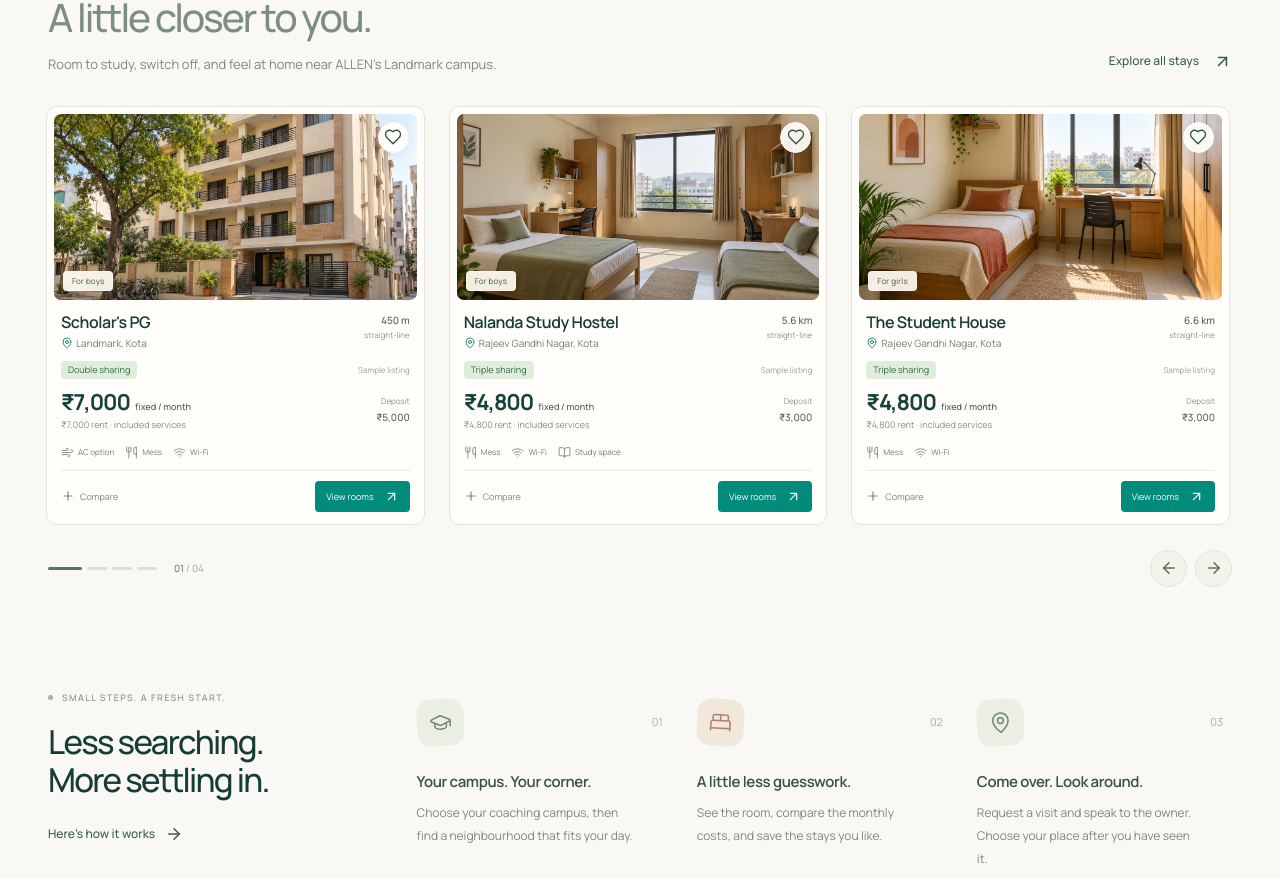
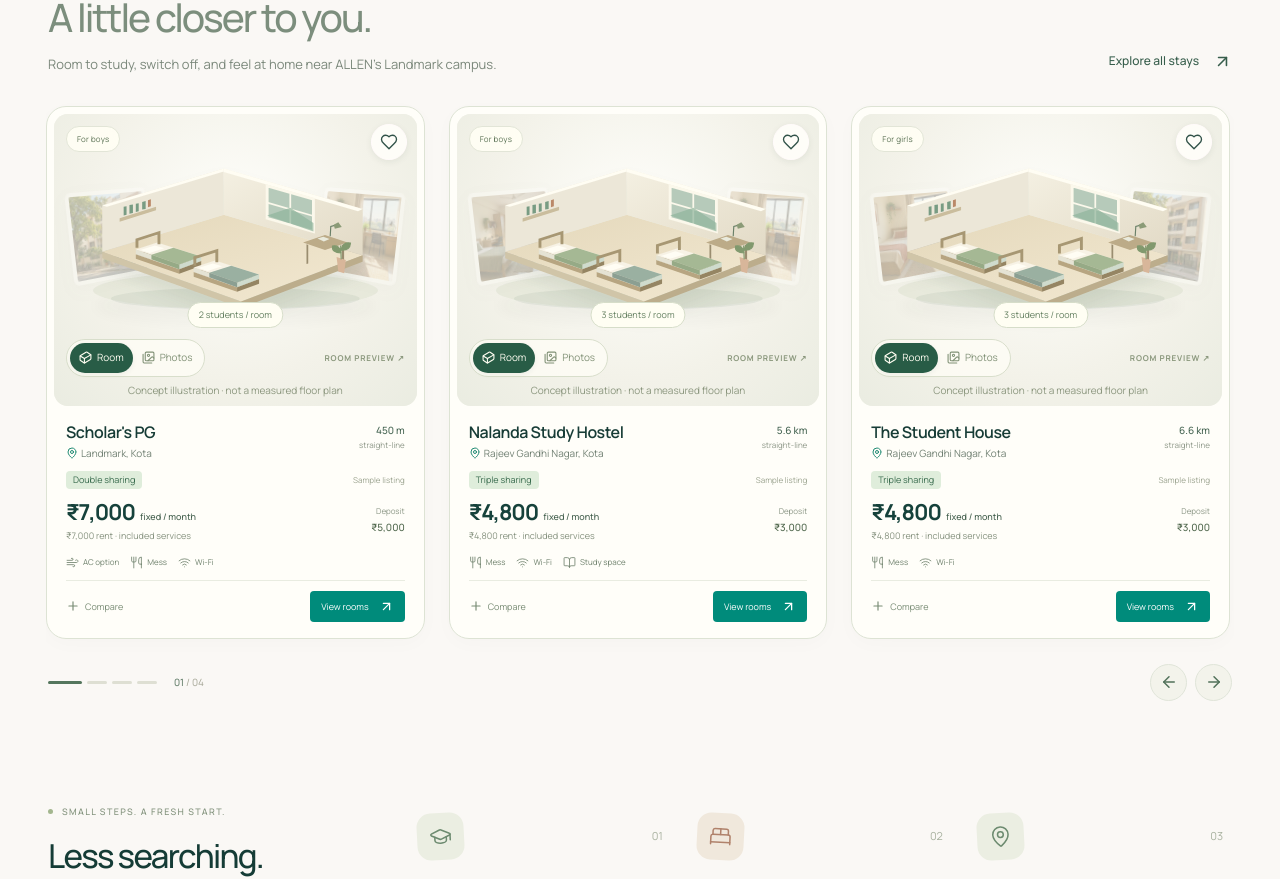
Before and after one commit to Deepesh-22/StayKota, a React (Vite) app: page / in a window 1280 px wide. Shown: the part 1037-1916 px from the top of the page. Built offline with nearby package versions, Linux system fonts and the light colour scheme.

Commit message:
Add reference-inspired cutaway hostel cards and photo previews

```diff
--- a/src/components/hostel/HostelCard.tsx
+++ b/src/components/hostel/HostelCard.tsx
@@ -6,6 +6,7 @@ import { useApp } from '../../context/AppContext';
 import { useCompare } from '../../context/CompareContext';
 import { distanceKm, formatDistance, getMatchingRooms, monthlyTotal } from '../../lib/discovery';
 import '../../styles/discovery.css';
+import { RoomCardStage } from './RoomCardStage';
 
 export interface HostelCardProps {
   hostel: Hostel;
@@ -59,10 +60,7 @@ export function HostelCard({ hostel, room, campus, onHover, compact = false }: H
       onBlur={event => { if (!event.currentTarget.contains(event.relatedTarget as Node | null)) onHover?.(null); }}
     >
       <div className="discovery-card-photo">
-        <Link to={href} aria-label={`View rooms at ${hostel.name}`} tabIndex={-1}>
-          <img src={hostel.coverImage || '/images/room-shared.webp'} alt={`Room at ${hostel.name}`} loading="lazy" decoding="async"
-            onError={event => { const img = event.currentTarget; if (!img.src.endsWith('/images/room-shared.webp')) img.src = '/images/room-shared.webp'; }} />
-        </Link>
+        <RoomCardStage hostel={hostel} room={selectedRoom} href={href}/>
         <span className="discovery-card-category">{hostel.category === 'co-ed' ? 'Co-ed' : hostel.category === 'girls' ? 'For girls' : 'For boys'}</span>
         <button type="button" className={`discovery-save${saved ? ' is-saved' : ''}`} onClick={save} disabled={studentOnly} aria-pressed={saved}
           aria-label={studentOnly ? 'A student account is needed to save hostels' : `${saved ? 'Remove' : 'Save'} ${hostel.name}${saved ? ' from saved hostels' : ' to saved hostels'}`}
--- /dev/null
+++ b/src/components/hostel/RoomCardStage.tsx
@@ -0,0 +1,52 @@
+import { useRef, useState, type PointerEvent } from 'react';
+import { Link } from 'react-router-dom';
+import { ChevronLeft, ChevronRight, Cuboid, Images } from 'lucide-react';
+import type { Hostel, RoomType } from '../../types';
+import { RoomShowcase } from './RoomShowcase';
+import '../../styles/room-card.css';
+
+function showFallback(image: HTMLImageElement) {
+  if (!image.src.endsWith('/images/room-shared.webp')) image.src = '/images/room-shared.webp';
+}
+
+/** A concept cutaway paired with the listing's sample photos, never a measured property tour. */
+export function RoomCardStage({ hostel, room, href }: { hostel: Hostel; room?: RoomType; href: string }) {
+  const [view, setView] = useState<'room' | 'photos'>('room');
+  const [index, setIndex] = useState(0);
+  const stage = useRef<HTMLDivElement>(null);
+  const images = [...new Set([hostel.coverImage, ...hostel.images].filter(Boolean))];
+  if (!images.length) images.push('/images/room-shared.webp');
+  const photo = index % images.length;
+  const reset = () => { stage.current?.style.setProperty('--room-tilt-x', '0deg'); stage.current?.style.setProperty('--room-tilt-y', '0deg'); };
+  const tilt = (event: PointerEvent<HTMLDivElement>) => {
+    if (event.pointerType !== 'mouse' || window.matchMedia('(prefers-reduced-motion: reduce)').matches) return;
+    const rect = event.currentTarget.getBoundingClientRect();
+    event.currentTarget.style.setProperty('--room-tilt-x', `${-(event.clientY - rect.top - rect.height / 2) / rect.height * 5}deg`);
+    event.currentTarget.style.setProperty('--room-tilt-y', `${(event.clientX - rect.left - rect.width / 2) / rect.width * 7}deg`);
+  };
+  return <div ref={stage} className="room-card-stage" data-preview={view} onPointerMove={tilt} onPointerLeave={reset}>
+    <div className="room-card-display">
+      {view === 'room' ? <Link to={href} className="room-card-cutaway" aria-label={`Explore illustrated room at ${hostel.name}`}>
+        <div className="room-card-echo room-card-echo--left" aria-hidden="true"><img src={images[0]} alt="" loading="lazy" onError={event => showFallback(event.currentTarget)}/></div>
+        <div className="room-card-echo room-card-echo--right" aria-hidden="true"><img src={images.at(-1)} alt="" loading="lazy" onError={event => showFallback(event.currentTarget)}/></div>
+        <span className="room-card-platform" aria-hidden="true"/>
+        <div className="room-card-model"><RoomShowcase capacity={room?.capacity || 1}/></div>
+        <span className="room-card-sharing">{room ? `${room.capacity} ${room.capacity === 1 ? 'student' : 'students'} / room` : 'Concept room'}</span>
+      </Link> : <Link to={href} className="room-card-photo-link" aria-label={`View rooms at ${hostel.name}`}>
+        <img key={images[photo]} className="room-card-photo" src={images[photo]} alt={`Sample property photo ${photo + 1} at ${hostel.name}`} loading="lazy" decoding="async" onError={event => showFallback(event.currentTarget)}/>
+      </Link>}
+    </div>
+    <div className="room-card-stage-tools">
+      <div className="room-card-views" role="group" aria-label={`Preview view for ${hostel.name}`}>
+        <button type="button" aria-pressed={view === 'room'} onClick={() => { setView('room'); reset(); }}><Cuboid size={13}/>Room</button>
+        <button type="button" aria-pressed={view === 'photos'} onClick={() => { setView('photos'); reset(); }}><Images size={13}/>Photos</button>
+      </div>
+      {view === 'photos' ? <div className="room-card-photo-controls">
+        <button type="button" disabled={images.length < 2} aria-label={`Previous photo of ${hostel.name}`} onClick={() => setIndex(i => (i - 1 + images.length) % images.length)}><ChevronLeft size={15}/></button>
+        <span aria-live="polite">{String(photo + 1).padStart(2, '0')} / {String(images.length).padStart(2, '0')}</span>
+        <button type="button" disabled={images.length < 2} aria-label={`Next photo of ${hostel.name}`} onClick={() => setIndex(i => (i + 1) % images.length)}><ChevronRight size={15}/></button>
+      </div> : <span className="room-card-stage-kicker">ROOM PREVIEW ↗</span>}
+    </div>
+    <p className="room-card-disclaimer">{view === 'room' ? 'Concept illustration · not a measured floor plan' : 'Sample imagery · confirm the room during your visit'}</p>
+  </div>;
+}
--- a/src/components/hostel/RoomShowcase.tsx
+++ b/src/components/hostel/RoomShowcase.tsx
@@ -1,19 +1,23 @@
+import { useId } from 'react';
+
 /** A decorative room sketch. It is not a measured floor plan or a property tour. */
 export function RoomShowcase({ capacity }: { capacity: number }) {
+  const uid = useId().replace(/:/g, '');
+  const wallId = `room-wall-${uid}`, floorId = `room-floor-${uid}`;
   const beds = [[128, 144], [228, 175], [331, 154], [278, 118]].slice(0, Math.max(1, Math.min(capacity, 4)));
   return (
     <svg viewBox="0 0 600 280" aria-hidden="true" className="detail-room-scene__illustration">
       <defs>
-        <linearGradient id="room-wall" x1="0" y1="0" x2="1" y2="1"><stop stopColor="#f4f0e2" /><stop offset="1" stopColor="#e2dac6" /></linearGradient>
-        <linearGradient id="room-floor" x1="0" y1="0" x2="1" y2="1"><stop stopColor="#e4d8bb" /><stop offset="1" stopColor="#f2e8d1" /></linearGradient>
+        <linearGradient id={wallId} x1="0" y1="0" x2="1" y2="1"><stop stopColor="#f4f0e2" /><stop offset="1" stopColor="#e2dac6" /></linearGradient>
+        <linearGradient id={floorId} x1="0" y1="0" x2="1" y2="1"><stop stopColor="#e4d8bb" /><stop offset="1" stopColor="#f2e8d1" /></linearGradient>
       </defs>
       <ellipse cx="300" cy="238" rx="215" ry="19" fill="#355541" opacity=".07" />
       <g transform="translate(0 13)">
-        <path d="M70 144 280 80 520 150 310 230Z" fill="url(#room-floor)" />
+        <path d="M70 144 280 80 520 150 310 230Z" fill={`url(#${floorId})`} />
         <path d="M70 144 310 230 310 241 70 155Z" fill="#d0c5a8" />
         <path d="M310 230 520 150 520 161 310 241Z" fill="#bcad8c" />
         <path d="M70 144 70 64 280 0 280 80Z" fill="#ece7d8" />
-        <path d="M280 80 280 0 520 70 520 150Z" fill="url(#room-wall)" />
+        <path d="M280 80 280 0 520 70 520 150Z" fill={`url(#${wallId})`} />
         <path d="M70 64 78 66 280 5 280 0Z" fill="#fffdf3" />
         <path d="M280 0 520 70 512 74 280 6Z" fill="#fffdf3" />
         <path d="M355 30 435 53 435 109 355 86Z" fill="#b6caba" stroke="#fbf8eb" strokeWidth="5" />
--- /dev/null
+++ b/src/styles/room-card.css
@@ -0,0 +1,36 @@
+.discovery-card { border-radius:20px; padding:7px; border-color:#dde3d4; background:#fffef9; box-shadow:0 5px 20px #213c2c05; }
+.discovery-card:hover { box-shadow:0 12px 30px #213c2c0c; }
+.discovery-card .discovery-card-photo { aspect-ratio:auto; border-radius:14px; background:#f1f1e8; }
+.room-card-stage { --room-tilt-x:0deg; --room-tilt-y:0deg; height:292px; padding:42px 12px 8px; display:flex; flex-direction:column; background:radial-gradient(ellipse at 50% 38%,#fffffc 0%,#f3f2e9 60%,#eaece1 100%); position:relative; perspective:900px; }
+.room-card-display { flex:1; min-height:0; position:relative; }
+.room-card-cutaway { position:absolute; inset:0; display:block; isolation:isolate; }
+.room-card-platform { position:absolute; bottom:19px; left:8%; width:84%; height:37px; border-radius:50%; background:#d9decb; box-shadow:0 15px 15px #34443212; opacity:.45; }
+.room-card-model { position:absolute; inset:5px -8px 5px; z-index:2; transform:rotateX(var(--room-tilt-x)) rotateY(var(--room-tilt-y)); transform-style:preserve-3d; transition:transform .25s ease-out; filter:drop-shadow(0 12px 8px #2c402518); }
+.room-card-model svg { display:block; width:100%; height:100%; overflow:visible; }
+.room-card-echo { position:absolute; width:27%; height:52%; top:20%; overflow:hidden; border:4px solid #fffdfa; border-radius:6px; box-shadow:0 5px 15px #46524012; opacity:.3; z-index:0; }
+.room-card-echo--left { left:0; transform:perspective(400px) rotateY(28deg) rotateZ(-7deg); }
+.room-card-echo--right { right:0; transform:perspective(400px) rotateY(-28deg) rotateZ(7deg); }
+.discovery-card .room-card-echo img { width:100%; height:100%; object-fit:cover; transform:none; }
+.room-card-sharing { position:absolute; z-index:3; bottom:0; left:50%; transform:translateX(-50%); border:1px solid #d6ddc9; border-radius:20px; background:#fffef3; padding:5px 10px; color:#658061; font-size:9px; white-space:nowrap; }
+.room-card-stage-tools { display:flex; align-items:center; justify-content:space-between; gap:6px; margin-top:11px; position:relative; z-index:4; }
+.room-card-views { display:flex; padding:3px; border:1px solid #d8decb; border-radius:20px; background:#fffef7b8; }
+.room-card-views button { display:flex; align-items:center; gap:5px; border-radius:16px; padding:6px 9px; font-size:10px; color:#809176; min-height:30px; }
+.room-card-views button[aria-pressed='true'] { background:#285c46; color:#fffef2; box-shadow:0 2px 5px #21433210; }
+.room-card-stage-kicker { color:#8b987d; font-size:8px; font-weight:650; letter-spacing:.8px; }
+.room-card-disclaimer { margin-top:6px; font-size:10px; text-align:center; color:#8b967e; line-height:1.5; }
+.room-card-photo-link { display:block; width:100%; height:100%; border-radius:8px; overflow:hidden; }
+.discovery-card .room-card-photo { width:100%; height:100%; object-fit:cover; transform:none; animation:room-photo-enter .25s ease-out; }
+.discovery-card:hover .room-card-photo { transform:none; }
+.room-card-photo-controls { display:flex; align-items:center; gap:5px; }
+.room-card-photo-controls button { width:30px; height:30px; display:grid; place-items:center; background:#fffef5; border:1px solid #d9dfcc; border-radius:50%; color:#55794f; }
+.room-card-photo-controls button:disabled { opacity:.4; }
+.room-card-photo-controls>span { font-size:9px; color:#809075; min-width:37px; text-align:center; }
+.room-card-views button:focus-visible,.room-card-photo-controls button:focus-visible { outline:2px solid #b57a50; outline-offset:2px; }
+.discovery-card .discovery-card-content { padding:16px 12px 9px; }
+.discovery-card .discovery-card-category { background:#fffef4ed; border:1px solid #e2e5d7; border-radius:20px; color:#597053; padding:6px 10px; }
+@keyframes room-photo-enter { from { opacity:.5; } to { opacity:1; } }
+@media(max-width:600px) { .room-card-stage { height:300px; } .room-card-views button { min-height:36px; padding:7px 10px; } .room-card-photo-controls button { width:36px; height:36px; } .room-card-stage-kicker { font-size:7px; } }
+@media(prefers-reduced-motion:reduce) { .room-card-model { transform:none; transition:none; } .discovery-card .room-card-photo { animation:none; } }
+.discovery-card .discovery-card-category { top:12px; left:12px; bottom:auto; }
+.discovery-card .discovery-save { top:10px; right:10px; width:36px; height:36px; }
+@media(max-width:600px) { .discovery-card .discovery-save { width:44px; height:44px; } .room-card-photo-controls button { width:44px; height:44px; } }
```
Also changed, not shown: 4 other files (tests, documents, lock files or other folders).
